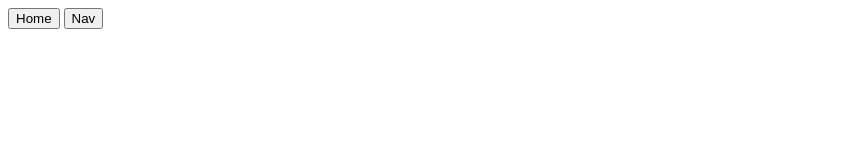
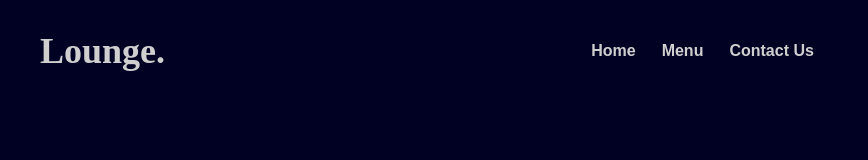
Before and after one commit to mustafa-bhatti/Restaurant-Page, a website built with webpack: page src/template.html in a window 1280 px wide. Shown: the whole page, without its empty margins (0-868 px from the left). Built offline with nearby package versions, Linux system fonts and the light colour scheme.

Commit message:
add nav buttons and little styling

```diff
--- a/src/index.js
+++ b/src/index.js
@@ -1 +1,2 @@
 console.log("Running")
+import "./styles.css"
--- /dev/null
+++ b/src/styles.css
@@ -0,0 +1,31 @@
+* {
+    box-sizing: border-box;
+    margin: 0;
+    padding: 0;
+    background-color: rgb(1, 1, 36);
+    color: rgb(207, 207, 207);
+}
+header{
+    display: flex;
+    justify-content: space-between;
+    align-items: center;
+    gap: 10px;
+    margin: 30px 40px;
+    font-size: 24px;
+}
+
+
+.nav-btns button {
+
+    font-size: 16px;
+    cursor: pointer;
+    font-weight: 600;
+    padding: 10px;
+    border: none;
+    background-color: transparent;
+    -webkit-border-radius: 14px;
+    -moz-border-radius: 14px;
+    -ms-border-radius: 14px;
+    -o-border-radius: 14px;
+    border-radius: 14px;
+}
--- a/src/template.html
+++ b/src/template.html
@@ -4,13 +4,19 @@
     <meta charset="UTF-8">
     <meta name="viewport" content="width=device-width, initial-scale=1.0">
     <title>Restaurant Page</title>
+    <link rel="stylesheet" href="styles.css">
 </head>
 <body>
     <header>
+        <h2>Lounge.</h2
         <nav>
-            <button>Home</button>
-            <button>Nav</button>
+            <div class="nav-btns">
+            <button type="button">Home</button>
+            <button type="button">Menu</button>
+            <button type="button">Contact Us</button>
+            </div>
         </nav>
+        <div></div>
     </header>
     <div id="content"></div>
 
```
